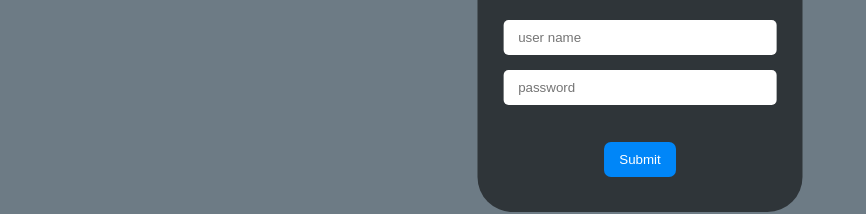
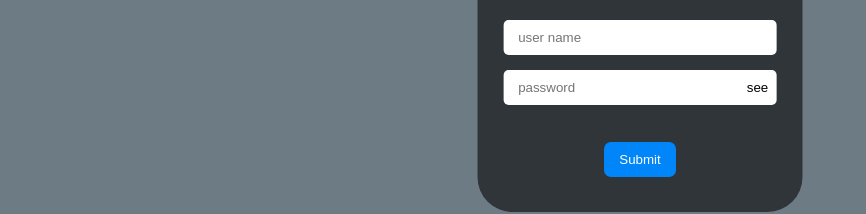
Before and after one commit to Feature-Voter/Web, a Next.js app: page / in a window 1280 px wide. Shown: the part 150-364 px from the top of the page, without its empty margins (0-866 px from the left). Built offline with nearby package versions, Linux system fonts and the light colour scheme.

Commit message:
add see button to login field

```diff
--- a/components/login.tsx
+++ b/components/login.tsx
@@ -6,6 +6,7 @@ function LoginForm() {
   const [userName, setUserName] = useState('')
   const [userPassword, setPassword] = useState('')
   const [loginError, setLoginError] = useState<number | null>(null);
+  const [seePassword, setSeePassword] = useState(false)
   const { login } = useContext(LoginContext)
 
   function sendUserLogin(userName: String, password: String) {
@@ -32,12 +33,20 @@ function LoginForm() {
     sendUserLogin(userName, userPassword)
   }
 
+  function handleSeePassword() {
+    setSeePassword(!seePassword)
+  }
+
   return (
     <form className={styles.LoginForm} onSubmit={handleSubmit}>
       <h1>Anmelden</h1>
       <div className={styles.Center}>
         <input type="text" value={userName} placeholder="user name" onChange={ e => setUserName(e.target.value)} />
-        <input type="text" value={userPassword} placeholder="password" onChange={ e => setPassword(e.target.value)} />
+        <input type="password" value={userPassword} placeholder="password" onChange={ e => setPassword(e.target.value)} />
+        <input type="button" value="see" className={styles.seeButton} onClick={handleSeePassword}/>
+        {
+          seePassword ? <span>{userPassword}</span> : null
+         }
       </div>
       <div className={styles.Bottom}>
         <input type="button" value="Submit" className={styles.button} onClick={handleSubmit}/>
--- a/styles/LoginForm.module.scss
+++ b/styles/LoginForm.module.scss
@@ -67,4 +67,21 @@ $size: 325px;
             margin-top: 25px;
         }
     }
+
+    .seeButton {
+        width: 30px;
+        padding: 0px;
+        transform: none;
+        left: auto;
+        background: transparent;
+        top: 85px;
+        right: 30px;
+        position: absolute;
+    }
+
+    span {
+        text-align: center;
+        display: inline-block;
+        width: 100%;
+    }
 }
```
